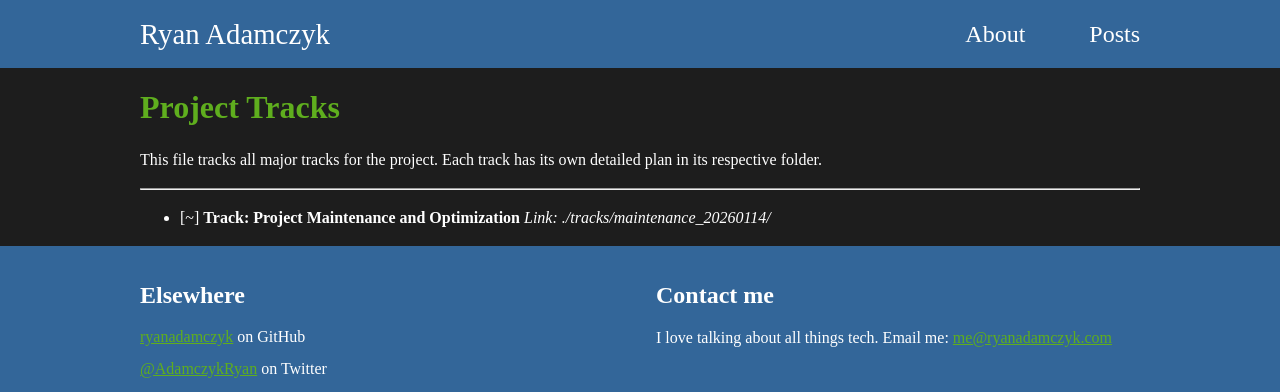
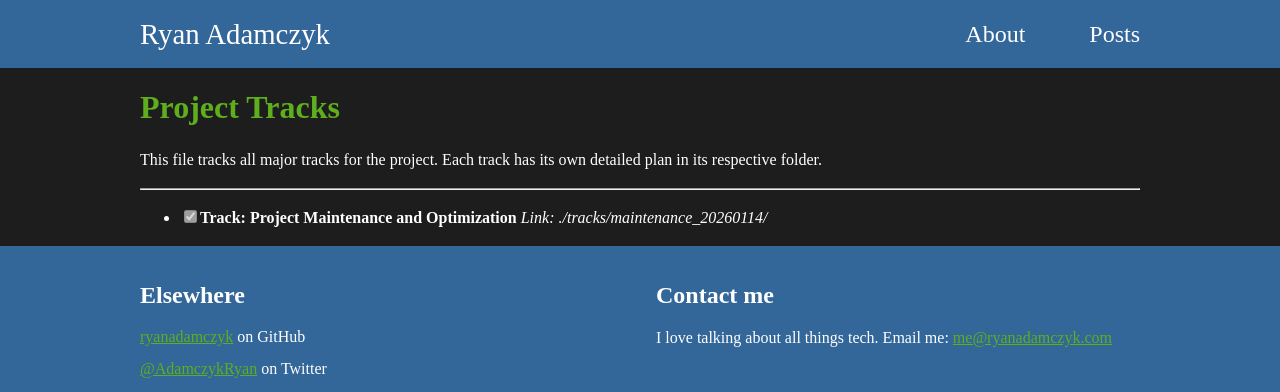
Before and after one commit to ryanadamczyk/ryanadamczyk.github.io, a Jekyll site: the page built from conductor/tracks.md, in a window 1280 px wide. Shown: the top 392 px of the page. Built offline with Jekyll 4.4.1, drawn with Linux system fonts in a browser that asks for light colours; our own code applies the rules of GitHub Pages for plain Markdown files.

```diff
--- a/conductor/tracks.md
+++ b/conductor/tracks.md
@@ -4,5 +4,5 @@ This file tracks all major tracks for the project. Each track has its own detail
 
 ---
 
-- [~] **Track: Project Maintenance and Optimization**
+- [x] **Track: Project Maintenance and Optimization**
   *Link: [./tracks/maintenance_20260114/](./tracks/maintenance_20260114/)*
```
